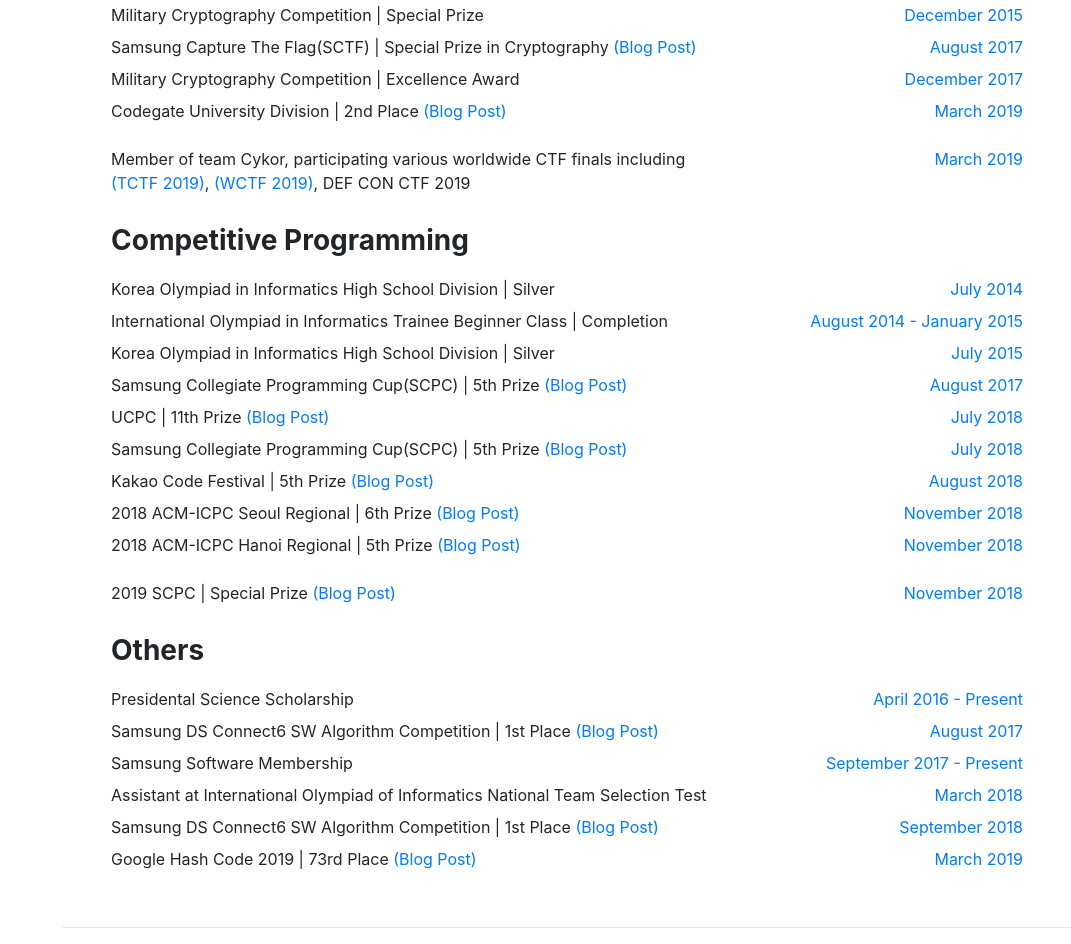
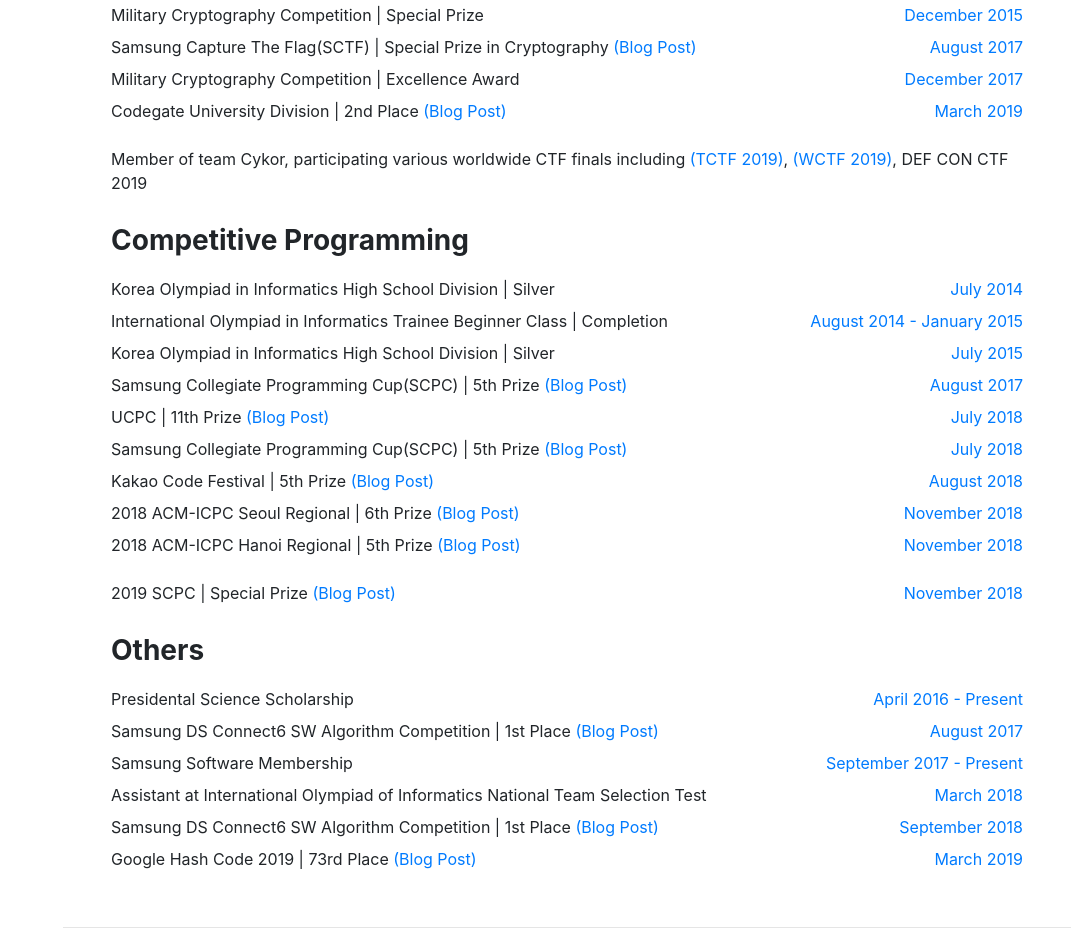
Before and after one commit to encrypted-def/encrypted-def.github.io, a website with bundled scripts: page resume/index.html in a window 1280 px wide. Shown: the part 2689-3633 px from the top of the page, without its empty margins (209-1280 px from the left). Built offline with nearby package versions, Linux system fonts and the light colour scheme; a web font is replaced by a local one.

Commit message:
Update index.html

```diff
--- a/resume/index.html
+++ b/resume/index.html
@@ -248,9 +248,6 @@
           <div class="resume-content">
             Member of team Cykor, participating various worldwide CTF finals including <a href="https://blog.encrypted.gg/850">(TCTF 2019)</a>, <a href="https://blog.encrypted.gg/864">(WCTF 2019)</a>, DEF CON CTF 2019
           </div>
-          <div class="resume-date text-md-right">
-            <span class="text-primary">March 2019</span>
-          </div>
         </div>
 
         <div class="subheading mb-3">Competitive Programming</div>
```
